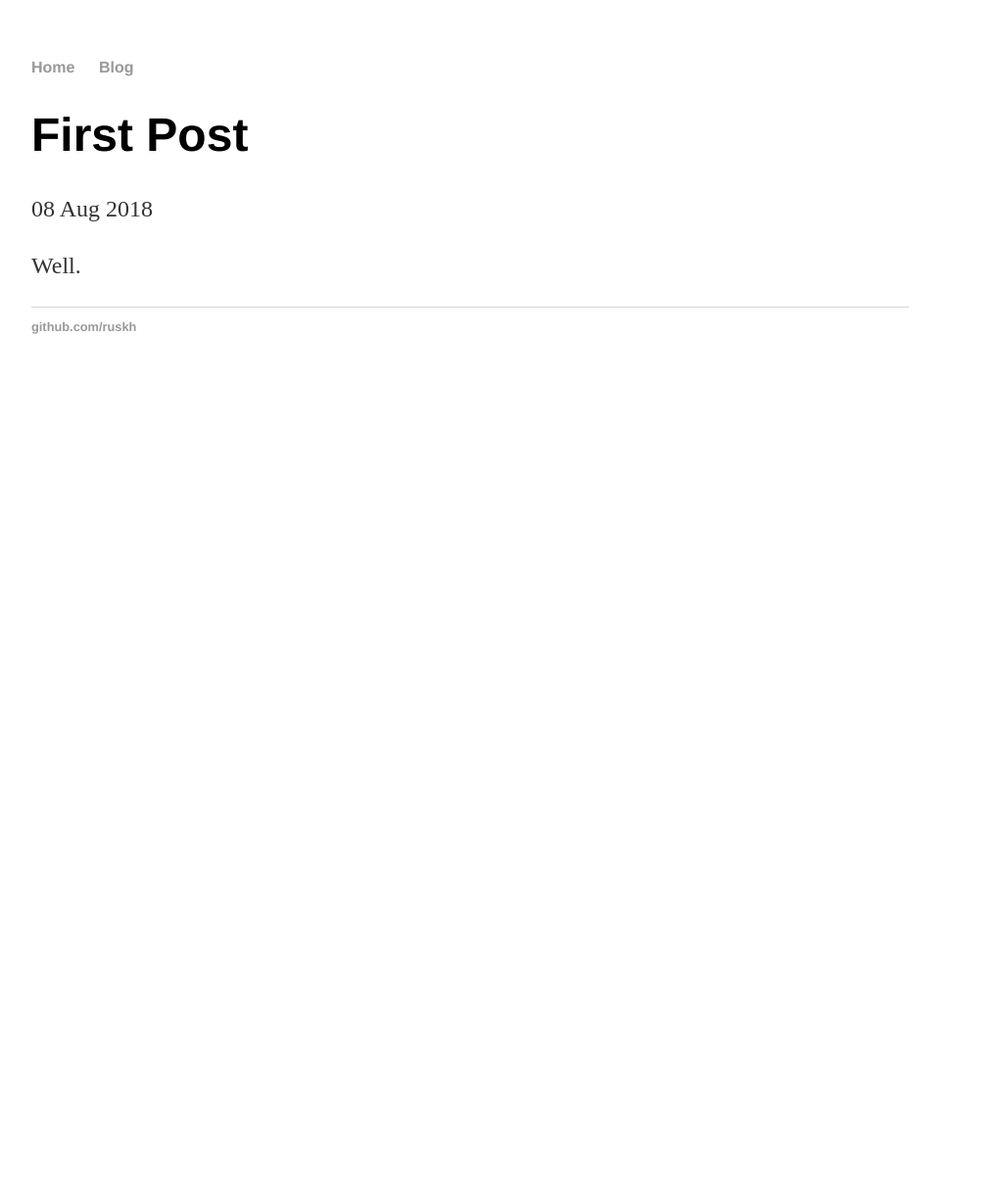
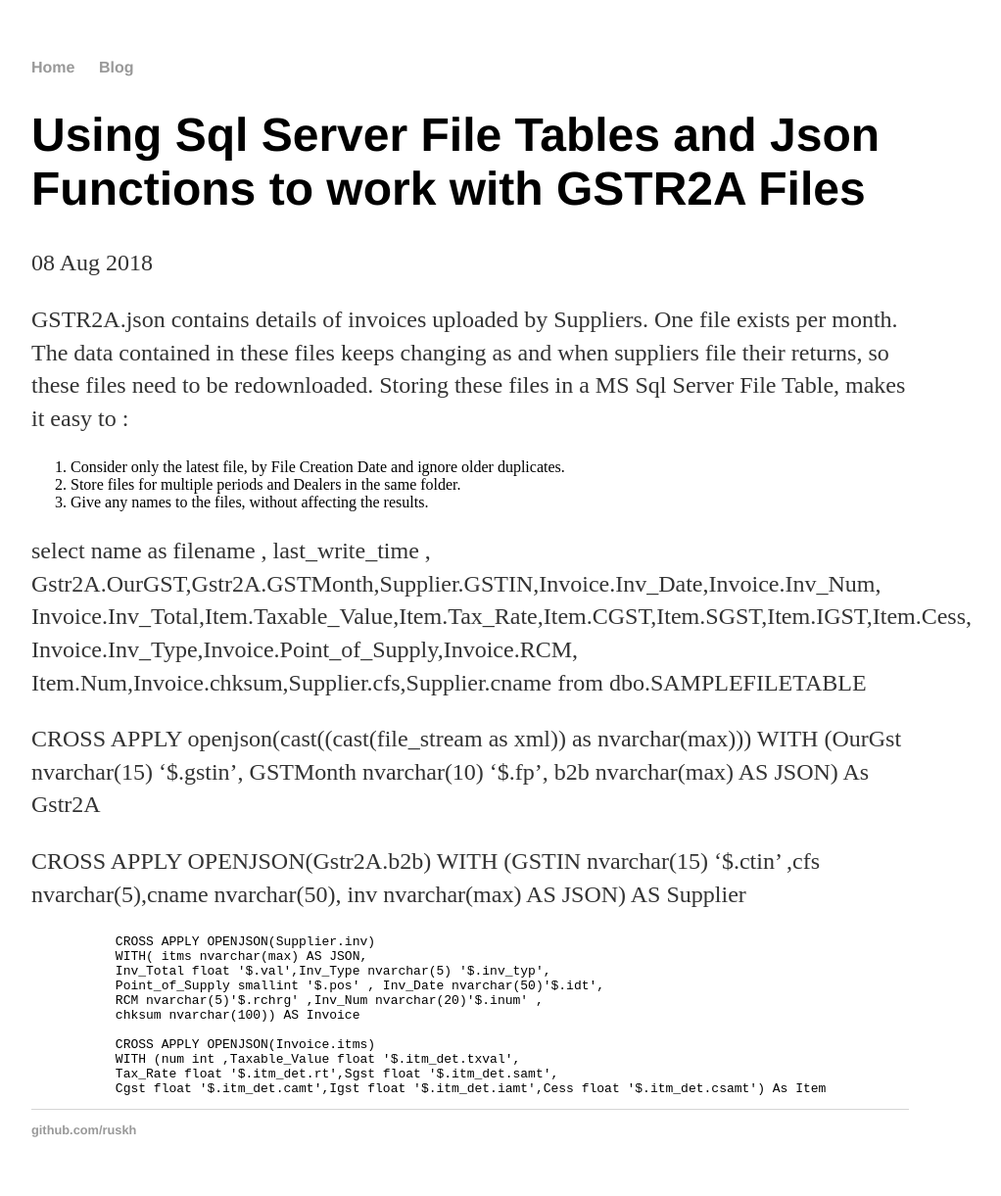
Before and after one commit to ruskh/ruskh.github.io, a Jekyll site: the page built from _posts/2018-08-08-Json-Functions-Sql-Server.md, in a window 1280 px wide. Shown: the whole page at 98% size, without its empty margins (160-1182 px from the left). Built offline with Jekyll 4.4.1, drawn with Linux system fonts in a browser that asks for light colours; before the commit the page ends 900 px from its top, so only the background shows below that.

Commit message:
Update 2018-08-08-Json-Functions-Sql-Server.md

```diff
--- a/_posts/2018-08-08-Json-Functions-Sql-Server.md
+++ b/_posts/2018-08-08-Json-Functions-Sql-Server.md
@@ -1,7 +1,38 @@
 ---
 layout: post
-title: "First Post"
+title: "Using Sql Server File Tables and Json Functions to work with GSTR2A Files "
 date: 2018-08-08
 ---
 
-Well.
+GSTR2A.json contains details of invoices uploaded by Suppliers. One file exists per month. The data contained in these files keeps changing as and when suppliers file their returns, so these files need to be redownloaded. Storing these files in a  MS Sql Server File Table, makes it easy to :
+
+1. Consider only the latest file, by File Creation Date and ignore older duplicates.
+2. Store files for multiple periods and Dealers in the same folder.
+3. Give any names to the files, without affecting the results.
+
+select  name as filename , last_write_time ,
+     Gstr2A.OurGST,Gstr2A.GSTMonth,Supplier.GSTIN,Invoice.Inv_Date,Invoice.Inv_Num,
+	 Invoice.Inv_Total,Item.Taxable_Value,Item.Tax_Rate,Item.CGST,Item.SGST,Item.IGST,Item.Cess,
+	 Invoice.Inv_Type,Invoice.Point_of_Supply,Invoice.RCM,
+	 Item.Num,Invoice.chksum,Supplier.cfs,Supplier.cname from dbo.SAMPLEFILETABLE
+
+CROSS APPLY openjson(cast((cast(file_stream as xml)) as nvarchar(max)))
+WITH (OurGst nvarchar(15) '$.gstin',  GSTMonth nvarchar(10) '$.fp',
+b2b nvarchar(max) AS JSON) As Gstr2A
+
+CROSS APPLY OPENJSON(Gstr2A.b2b)
+	       WITH (GSTIN nvarchar(15) '$.ctin' ,cfs nvarchar(5),cname nvarchar(50),
+	       inv nvarchar(max) AS JSON) AS Supplier
+
+
+		   CROSS APPLY OPENJSON(Supplier.inv)
+		   WITH( itms nvarchar(max) AS JSON,
+		   Inv_Total float '$.val',Inv_Type nvarchar(5) '$.inv_typ',
+		   Point_of_Supply smallint '$.pos' , Inv_Date nvarchar(50)'$.idt',
+		   RCM nvarchar(5)'$.rchrg' ,Inv_Num nvarchar(20)'$.inum' ,
+		   chksum nvarchar(100)) AS Invoice
+
+		   CROSS APPLY OPENJSON(Invoice.itms)
+		   WITH (num int ,Taxable_Value float '$.itm_det.txval',
+		   Tax_Rate float '$.itm_det.rt',Sgst float '$.itm_det.samt',
+		   Cgst float '$.itm_det.camt',Igst float '$.itm_det.iamt',Cess float '$.itm_det.csamt') As Item
```
